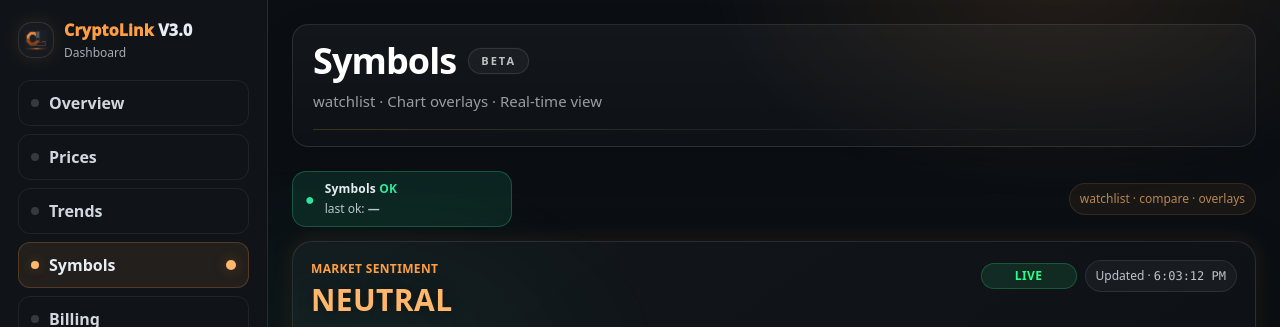
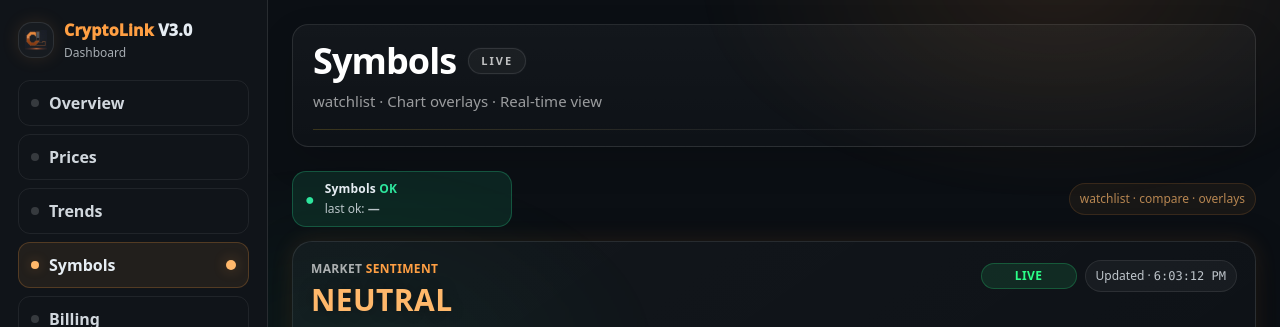
Before and after one commit to IanMartin16/cryptolink-web, a Next.js app: page /dashboard/symbols in a window 1280 px wide. Shown: the top 327 px of the page. Built offline with nearby package versions, Linux system fonts and the light colour scheme; no server answers.

Commit message:
add: some visual fixes for symbols360

```diff
--- a/app/dashboard/symbols/page.tsx
+++ b/app/dashboard/symbols/page.tsx
@@ -152,7 +152,7 @@ useEffect(() => {
     <PageHeader
       title="Symbols"
       subtitle="watchlist · Chart overlays · Real-time view"
-      badge="BETA"
+      badge="LIVE"
     />
       <StatusBar
         items={[
--- a/src/components/MarketMood.tsx
+++ b/src/components/MarketMood.tsx
@@ -115,7 +115,7 @@ export default function MarketSentiment({
               color: "rgba(255,255,255,0.65)",
             }}
           >
-          <span style={{ color: UI.orange }}> MARKET SENTIMENT</span>
+          MARKET<span style={{ color: UI.orange }}>  SENTIMENT</span>
           </div>
 
           <div
```
Also changed, not shown: src/components/MarketIntelligencePanel.tsx (+0 -14 lines).
